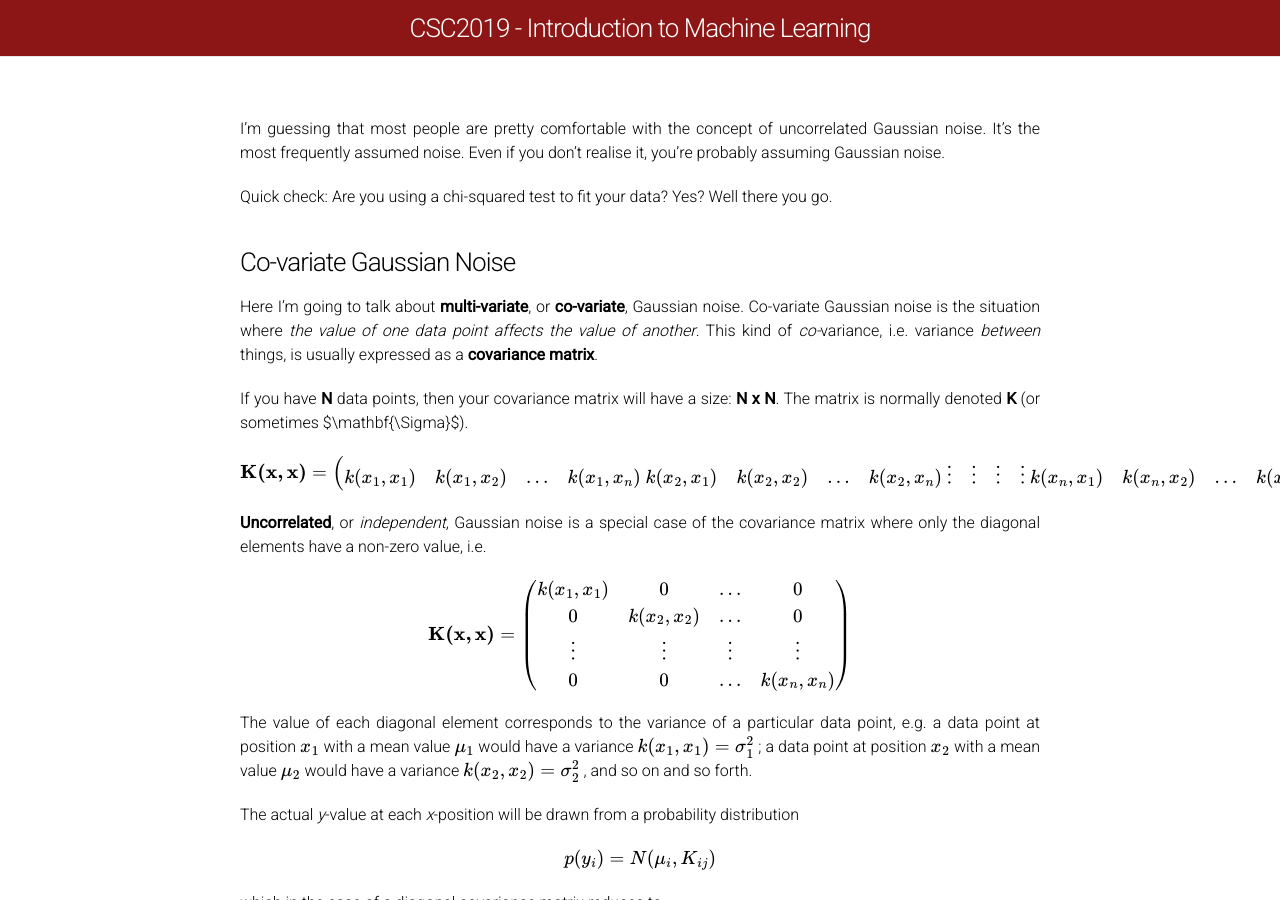
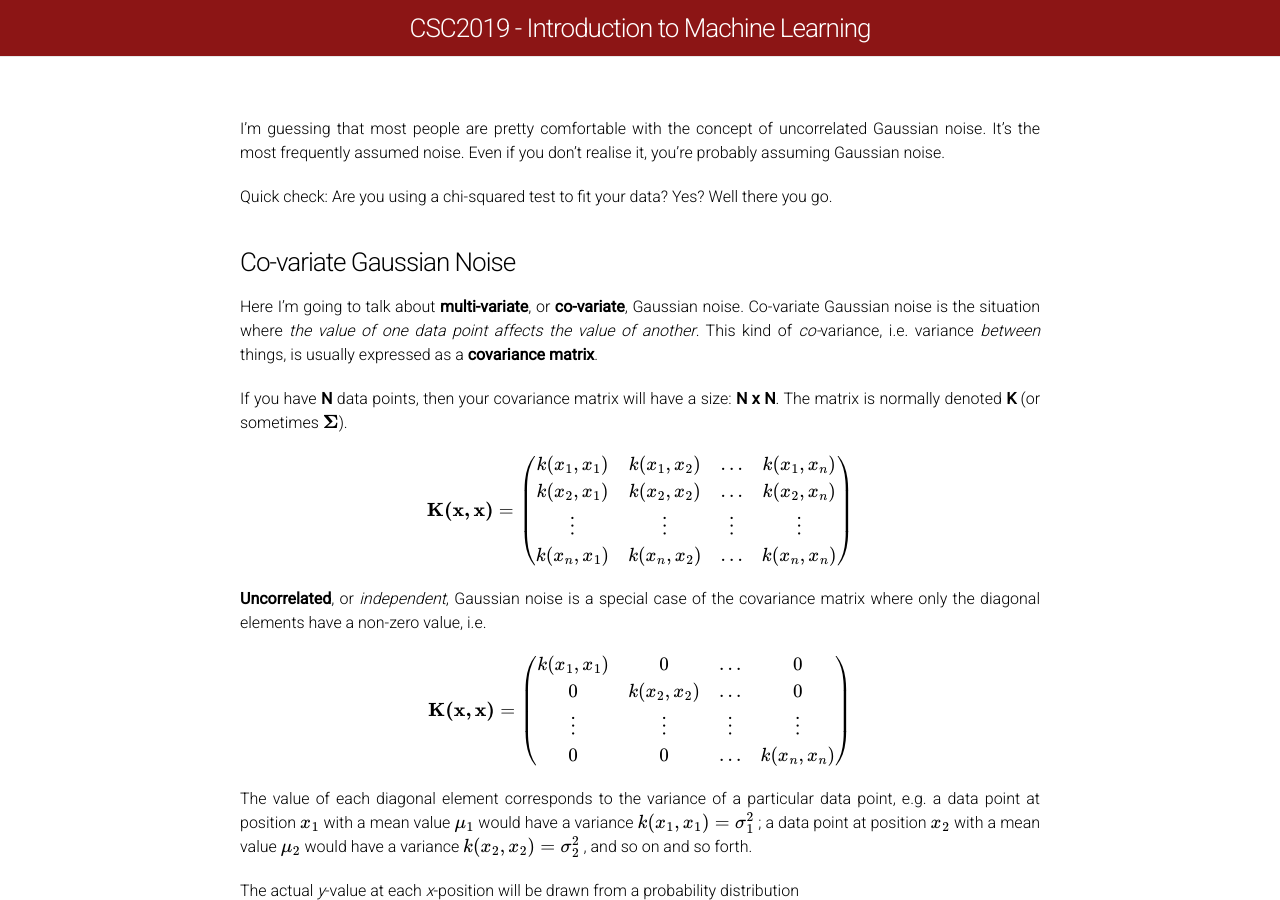
Before and after one commit to as595/csc-2019, a Jekyll site: the page built from gpm.md, in a window 1280 px wide and 900 px high. Built offline with Jekyll 4.4.1, drawn with Linux system fonts in a browser that asks for light colours; formulas are drawn with MathJax 3; part of the change alters nothing that is shown.

Commit message:
Update gpm.md

```diff
--- a/gpm.md
+++ b/gpm.md
@@ -11,12 +11,13 @@ Quick check: Are you using a chi-squared test to fit your data? Yes? Well there
 
 Here I'm going to talk about **multi-variate**, or **co-variate**, Gaussian noise. Co-variate Gaussian noise is the situation where *the value of one data point affects the value of another*. This kind of *co-*variance, i.e. variance *between* things, is usually expressed as a **covariance matrix**.
 
-If you have **N** data points, then your covariance matrix will have a size: **N x N**. The matrix is normally denoted **K** (or sometimes $\mathbf{\Sigma}$).
+If you have **N** data points, then your covariance matrix will have a size: **N x N**. The matrix is normally denoted **K** (or sometimes $latex \mathbf{\Sigma}$).
 
-$latex \mathbf{K(x,x)} = \left( \begin{array}{cccc} k(x_1,x_1) & k(x_1,x_2) & ... & k(x_1,x_n) \\ k(x_2,x_1) & k(x_2,x_2) & ... & k(x_2,x_n) \\ \vdots & \vdots & \vdots & \vdots \\ k(x_n,x_1) & k(x_n,x_2) & ... & k(x_n,x_n)  \end{array} \right) $
+<p style="text-align:center;">$latex \mathbf{K(x,x)} = \left( \begin{array}{cccc} k(x_1,x_1) & k(x_1,x_2) & ... & k(x_1,x_n) \\ k(x_2,x_1) & k(x_2,x_2) & ... & k(x_2,x_n) \\ \vdots & \vdots & \vdots & \vdots \\ k(x_n,x_1) & k(x_n,x_2) & ... & k(x_n,x_n)  \end{array} \right) $</p>
 
 <strong>Uncorrelated</strong>, or <em>independent</em>, Gaussian noise is a special case of the covariance matrix where only the diagonal elements have a non-zero value, i.e.
 <p style="text-align:center;">$latex \mathbf{K(x,x)} = \left( \begin{array}{cccc} k(x_1,x_1) & 0 & ... & 0 \\ 0 & k(x_2,x_2) & ... & 0 \\ \vdots & \vdots & \vdots & \vdots \\ 0 & 0 & ... & k(x_n,x_n)  \end{array} \right) $</p>
+
 The value of each diagonal element corresponds to the variance of a particular data point, e.g. a data point at position $latex x_1$ with a mean value $latex \mu_1 $ would have a variance $latex k(x_1,x_1) = \sigma_1^2 $ ; a data point at position $latex x_2$ with a mean value $latex \mu_2 $ would have a variance $latex k(x_2,x_2) = \sigma_2^2 $ , and so on and so forth.
 
 The actual <em>y</em>-value at each <em>x</em>-position will be drawn from a probability distribution
```
